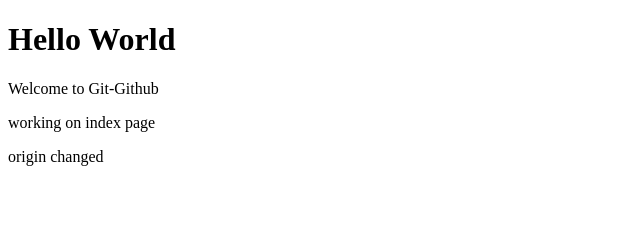
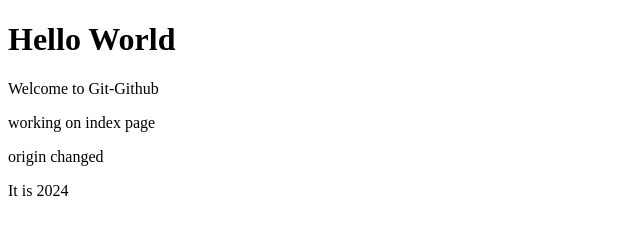
Before and after one commit to abrarcuet96/git-repo, a plain HTML site: page index.html in a window 1280 px wide. Shown: the full height of the page, 0-640 px from the left. Drawn offline with Linux system fonts and the light colour scheme.

Commit message:
modify index file also

```diff
--- a/index.html
+++ b/index.html
@@ -10,5 +10,7 @@
     <p>Welcome to Git-Github</p>
     <p>working on index page</p>
     <p>origin changed</p>
+
+    <p>It is 2024</p>
 </body>
 </html>
```
